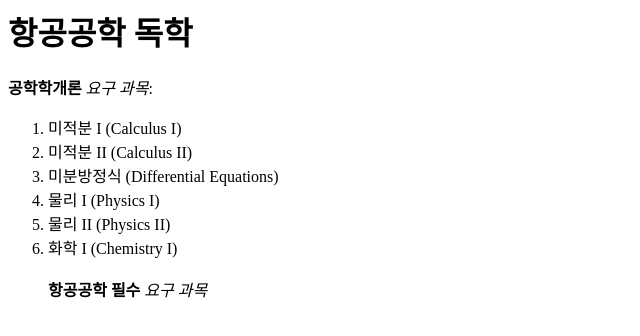
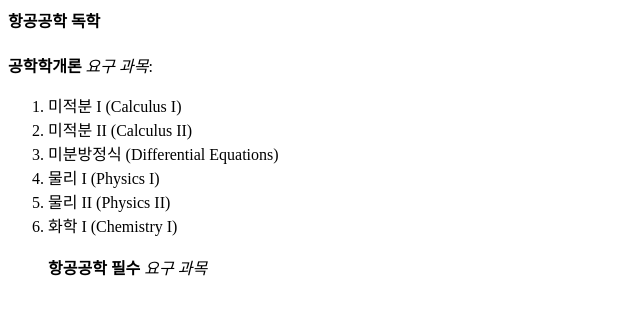
Before and after one commit to ParkJ82/Engineering-Essentials, a plain HTML site: page preview.html in a window 1280 px wide. Shown: the whole page, without its empty margins (0-640 px from the left). Drawn offline with Linux system fonts and the light colour scheme.

Commit message:
Update preview.html

```diff
--- a/preview.html
+++ b/preview.html
@@ -1,5 +1,5 @@
 <head>
-  <h1>항공공학 독학</h1>
+  <h4>항공공학 독학</h4>
 </head>
 
 <body>
@@ -13,8 +13,8 @@
         <li>물리 II (Physics II)</li>
         <li>화학 I (Chemistry I)</li>
   <br>
-        </body>
-  <body>
+</body>
+<body>
   <b>항공공학 필수</b>
     <i>요구 과목</i>
 </body>
```
